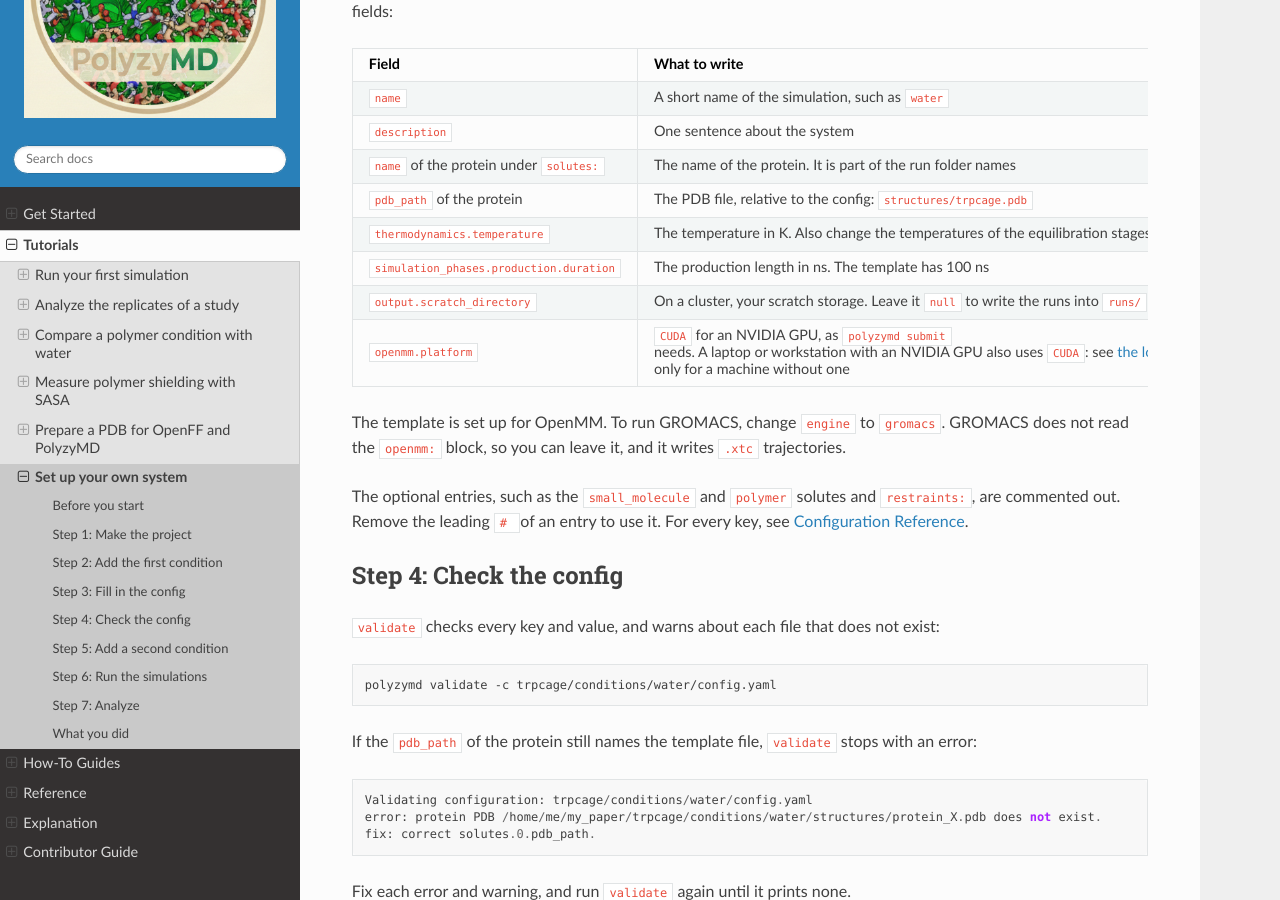
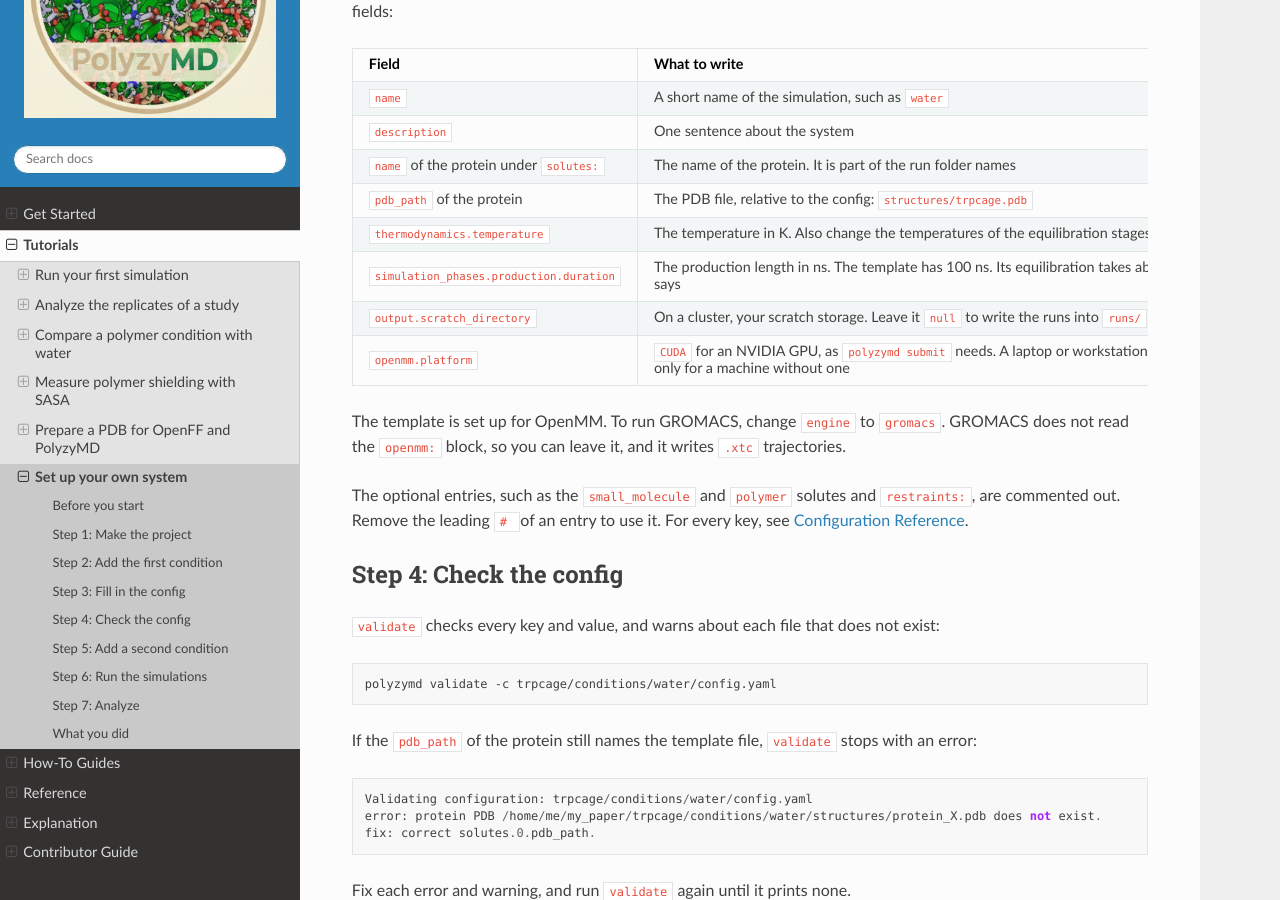
Before and after one commit to joelaforet/polyzymd, a Sphinx documentation site: the page built from docs/source/tutorials/own_system.md, in a window 1280 px wide and 900 px high, scrolled down 1756 px. Built offline with Sphinx 7.4.7 and the Read the Docs theme 3.1.0, drawn with Linux system fonts in a browser that asks for light colours.

Commit message:
Fix the config template's ligand atom name and ensemble examples, and say how to shorten equilibration for a test

```diff
--- a/docs/source/tutorials/own_system.md
+++ b/docs/source/tutorials/own_system.md
@@ -94,7 +94,7 @@
 | `name` of the protein under `solutes:` | The name of the protein. It is part of the run folder names |
 | `pdb_path` of the protein | The PDB file, relative to the config: `structures/trpcage.pdb` |
 | `thermodynamics.temperature` | The temperature in K. Also change the temperatures of the equilibration stages |
-| `simulation_phases.production.duration` | The production length in ns. The template has 100 ns |
+| `simulation_phases.production.duration` | The production length in ns. The template has 100 ns. Its equilibration takes about 1.8 ns; for a test run, shorten it as the comment above `equilibration_stages` says |
 | `output.scratch_directory` | On a cluster, your scratch storage. Leave it `null` to write the runs into `runs/` |
 | `openmm.platform` | `CUDA` for an NVIDIA GPU, as `polyzymd submit` needs. A laptop or workstation with an NVIDIA GPU also uses `CUDA`: see {ref}`the local GPU recipe <local-nvidia-gpu>`. `CPU` only for a machine without one |
 
```
Also changed, not shown: src/polyzymd/templates/templates/config_template.yaml (+6 -3 lines).
